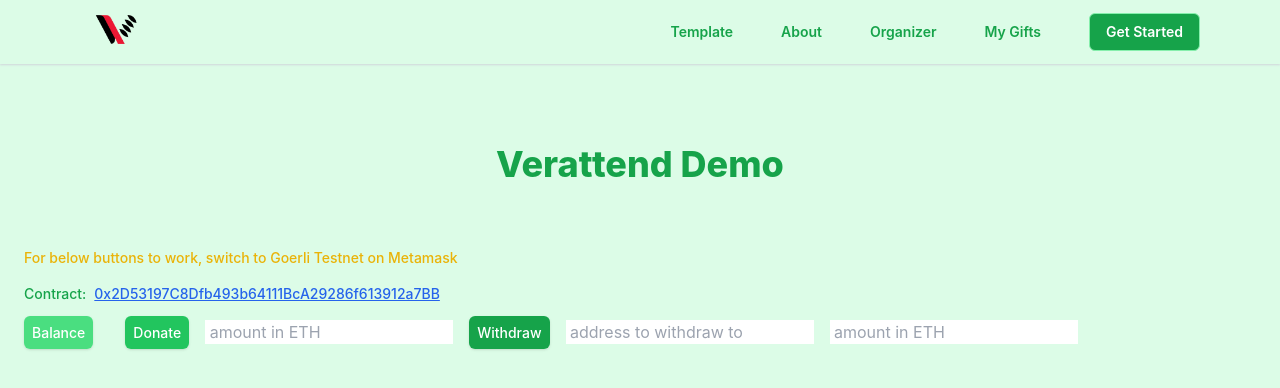
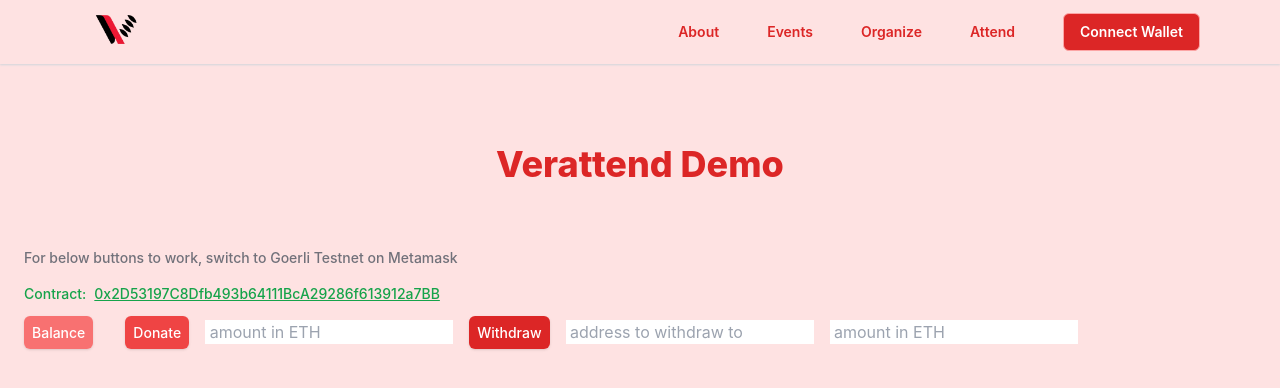
Before and after one commit to ZILECAO/Verattend-final, a Next.js app: page / in a window 1280 px wide. Shown: the top 388 px of the page. Built offline with nearby package versions, Linux system fonts and the light colour scheme; no server answers.

Commit message:
added some ui stuff

```diff
--- a/components/navBar.js
+++ b/components/navBar.js
@@ -2,15 +2,17 @@ import { useEffect, useState } from "react";
 import Head from "next/head";
 import Image from "next/image";
 import Link from "next/link";
+import { ethers, BigNumber } from "ethers";
+import { Web3Provider } from '@ethersproject/providers';
 // import { Animations } from "../variants/animations";
-import WalletConnect from "./walletConnect";
+import { WalletConnect } from "./walletConnect";
 // import { Web3Provider } from '@ethersproject/providers';
 // import { ethers, Wallet } from "ethers";
 
 export function NavBar() {
   // Top Navigation Bar Element
   return (
-    <header className="bg-green-100 sticky top-0 z-50">
+    <header className="bg-red-100 sticky top-0 z-50">
       <div className="px-8 md:px-16 lg:px-20 mx-auto max-w-screen items-center shadow-sm shadow-gray-300">
         <div className="flex items-center justify-between h-16">
           <div className="">
@@ -29,36 +31,32 @@ export function NavBar() {
           </div>
 
           <div className="flex text-sm items-center gap-12">
-            <Link href="/test">
-              <p className="hidden md:block lg:block cursor-pointer text-sm font-semibold text-green-600 hover:text-gray-500 hover:ease-in-out hover:transition hover:duration-700">
-               Template
-              </p>
-            </Link>
-
             <Link href="/about">
-              <p className="hidden md:block lg:block cursor-pointer text-sm font-semibold text-green-600 hover:text-gray-500 hover:ease-in-out hover:transition hover:duration-700">
+              <p className="hidden md:block lg:block cursor-pointer text-sm font-semibold text-red-600 hover:text-gray-500 hover:ease-in-out hover:transition hover:duration-700">
                 About
               </p>
             </Link>
 
-            <Link href="/organizer">
-              <p className="hidden md:block lg:block cursor-pointer text-sm font-semibold text-green-600 hover:text-gray-500 hover:ease-in-out hover:transition hover:duration-700">
-                Organizer
+            <Link href="/events">
+              <p className="hidden md:block lg:block cursor-pointer text-sm font-semibold text-red-600 hover:text-gray-500 hover:ease-in-out hover:transition hover:duration-700">
+                Events
               </p>
             </Link>
 
-            <Link href="/features">
-              <p className="hidden md:block lg:block cursor-pointer text-sm font-semibold text-green-600 hover:text-gray-500 hover:ease-in-out hover:transition hover:duration-700">
-                My Gifts
+            <Link href="/organizer">
+              <p className="hidden md:block lg:block cursor-pointer text-sm font-semibold text-red-600 hover:text-gray-500 hover:ease-in-out hover:transition hover:duration-700">
+                Organize
               </p>
             </Link>
 
-            <Link href="/create">
-              <button className="py-2 px-4 bg-green-600 border border-green-300 rounded-md text-sm font-semibold hover:bg-green-300 text-white whitespace-nowrap hover:shadow-indigo-800/50 hover:shadow-sm shadow-green-600/50 sm:overflow-hidden hover:ease-out hover:transition hover:duration-700">
-                Get Started
-              </button>
+            <Link href="/attendee">
+              <p className="hidden md:block lg:block cursor-pointer text-sm font-semibold text-red-600 hover:text-gray-500 hover:ease-in-out hover:transition hover:duration-700">
+                Attend
+              </p>
             </Link>
-
+            <button className="py-2 px-4 bg-red-600 border border-red-300 rounded-md text-sm font-semibold hover:bg-red-300 text-white whitespace-nowrap hover:shadow-indigo-800/50 hover:shadow-sm shadow-green-600/50 sm:overflow-hidden hover:ease-out hover:transition hover:duration-700">
+              Connect Wallet
+            </button>
           </div>
         </div>
       </div>
--- /dev/null
+++ b/pages/about.js
@@ -0,0 +1,20 @@
+import { React } from 'react'
+import { NavBar } from "../components/navBar"
+import Head from 'next/head'
+
+function about() {
+    return (
+        <section className="bg-red-100 min-h-screen">
+            <center>
+                <h1 className="bg-red-100 text-red-600 textxl py-5 text-4xl">
+                    <b>About Us</b>
+                </h1>
+                <p class="text-red-600">
+                    Verattend is an On-Chain event attendance verification method .... etc.
+                </p>
+            </center>
+        </section>
+    )
+}
+
+export default about;
--- /dev/null
+++ b/pages/attendee.js
@@ -0,0 +1,28 @@
+import { React } from 'react'
+import { NavBar } from "../components/navBar"
+import Head from 'next/head'
+
+function myEvents() {
+    return (
+        <section className="bg-red-100 min-h-screen">
+            <center>
+                <h1 className="bg-red-100 text-red-600 textxl py-5 text-4xl">
+                    <b>Welcome Ahmed</b>
+                </h1>
+                <h1 className="bg-red-100 text-red-600 textl py-5 text-1l">
+                    <b>My Events</b>
+                </h1>
+                <ul class="w-full text-red-600">
+                    <li>Event 1 - EventName</li>
+                    <li>Event 2 - EventName</li>
+                    <li>Event 3 - EventName</li>
+                    <li>Event 4 - EventName</li>
+                    <li>Event 5 - EventName</li>
+                </ul>
+
+            </center>
+        </section>
+    )
+}
+
+export default myEvents;
--- /dev/null
+++ b/pages/events.js
@@ -0,0 +1,24 @@
+import { React } from 'react'
+import { NavBar } from "../components/navBar"
+import Head from 'next/head'
+
+function events() {
+    return (
+        <section className="bg-red-100 min-h-screen">
+            <center>
+                <h1 className="bg-red-100 text-red-600 textxl py-5 text-4xl">
+                    <b>All Events</b>
+                </h1>
+                <ul class="w-full text-red-600">
+                    <li className="my-2">Event 1 - <button type="button" class="bg-red-500 text-white px-2 rounded"> Join Event!</button></li>
+                    <li className="my-2">Event 2 - <button type="button" class="bg-red-500 text-white px-2 rounded"> Join Event!</button></li>
+                    <li className="my-2">Event 3 - <button type="button" class="bg-red-500 text-white px-2 rounded"> Join Event!</button></li>
+                    <li className="my-2">Event 4 - <button type="button" class="bg-red-500 text-white px-2 rounded"> Join Event!</button></li>
+                    <li className="my-2">Event 5 - <button type="button" class="bg-red-500 text-white px-2 rounded"> Join Event!</button></li>
+                </ul>
+            </center>
+        </section>
+    )
+}
+
+export default events;
--- a/pages/index.js
+++ b/pages/index.js
@@ -84,29 +84,29 @@ export default function Home() {
 
     // rendering the page
     return (
-        <section className="text-white pt-20 bg-green-100 min-h-screen">
+        <section className="text-white pt-20 bg-red-100 min-h-screen">
             <div className="pb-40 mx-auto max-w-screen-xl">
 
                 <div className="max-w-lg mx-auto text-center">
-                    <h2 className="pb-10 text-4xl font-extrabold text-green-600">
-                    Verattend Demo {"\n"}
+                    <h2 className="pb-10 text-4xl font-extrabold text-red-600">
+                        Verattend Demo {"\n"}
                     </h2>
                 </div>
 
                 <div className="m-6">
 
-                    <h2 className="flex mb-4 text-sm font-medium text-yellow-500">
+                    <h2 className="flex mb-4 text-sm font-medium text-zinc-500">
                         For below buttons to work, switch to Goerli Testnet on Metamask
                     </h2>
 
                     <h2 className="flex mb-4 text-sm font-medium text-green-600">
-                        Contract: <a className="ml-2 text-blue-600 underline hover:text-green-400" href="https://goerli.etherscan.io/address/0x2D53197C8Dfb493b64111BcA29286f613912a7BB#code">0x2D53197C8Dfb493b64111BcA29286f613912a7BB</a>
+                        Contract: <a className="ml-2 text-pur-600 underline hover:text-red-400" href="https://goerli.etherscan.io/address/0x2D53197C8Dfb493b64111BcA29286f613912a7BB#code">0x2D53197C8Dfb493b64111BcA29286f613912a7BB</a>
                     </h2>
 
 
 
                     {/* contract balanace button */}
-                    <a className="mr-4 p-2 text-sm font-medium text-white bg-green-400 hover:bg-zinc-700 rounded-md shadow">
+                    <a className="mr-4 p-2 text-sm font-medium text-white bg-red-400 hover:bg-zinc-700 rounded-md shadow">
                         <button onClick={() => getContractBalance()}>Balance</button>
 
                     </a>
@@ -116,7 +116,7 @@ export default function Home() {
 
 
                     {/* donate input */}
-                    <a className="mr-4 p-2 text-sm font-medium text-white bg-green-500 hover:bg-orange-700 rounded-md shadow">
+                    <a className="mr-4 p-2 text-sm font-medium text-white bg-red-500 hover:bg-orange-700 rounded-md shadow">
                         <button onClick={handleClick}>Donate</button>
 
                     </a>
@@ -133,7 +133,7 @@ export default function Home() {
 
 
                     {/* withdraw input */}
-                    <a className="mr-4 p-2 text-sm font-medium text-white bg-green-600 hover:bg-green-700 rounded-md shadow">
+                    <a className="mr-4 p-2 text-sm font-medium text-white bg-red-600 hover:bg-red-700 rounded-md shadow">
                         <button onClick={handleClickWithdraw}>Withdraw</button>
 
                     </a>
--- a/pages/organizer.js
+++ b/pages/organizer.js
@@ -1,44 +1,69 @@
 // import '../styles/globals.css'
 import { React } from 'react'
 import { NavBar } from "../components/navBar"
+import { useEffect, useState } from "react";
 import Head from 'next/head'
 
+//var eventName = document.getElementById();
+
+
+// Your code here
+
+
 function pendingApplicants() {
+    const [inputValue, setInputValue] = useState('');
+    const checkInBtn = () => {
+        window.alert(inputValue);
+    };
     return (
-        // <head>
-        //     <style>
-        //         {
-        //             box-sizing: border-box;
-        //         }
-        //         .column{
-        //         float: left;
-        //         width: 50%;
-        //         }
+        <section className="bg-red-100 min-h-screen">
 
-        //         .row:after{
-        //         content: "";
-        //         display: table;
-        //         clear: both;
-        //         }
-        //     </style>
-        // </head>
-        <section className="bg-green-100 min-h-screen">
+            <div className="text-center">
+                <h1 className="bg-red-100 text-red-600 textxl py-5 text-4xl">
+                    <b>Manage [Event Name]</b>
+                    {/* Event.name */}
+                </h1>
+                <h4 className="textxl py-5 text-2xl">
+                    <b>
+                        Number of Spots Available:
+                        {/* Number(Event.Spots) */}
+                    </b>
+                </h4>
+                <div class="columns-2 h-full">
+                    <div class="overflow-scroll">
+                        <h1><b>Pending Participants</b></h1>
+                        <ul class="w-full">
+                            {/* for (i in Events.participants){
+                                <li>Events.participants[i]</li>
+                            } */}
+                            <li>Particpant1</li>
+                            <li>Particpant2</li>
+                            <li>Particpant3</li>
+                            <li>Particpant3</li>
+                            <li>Particpant3</li>
+                            <li>Particpant3</li>
+                        </ul>
+                    </div>
+                    <div class="overflow-scroll">
+                        <h1 class="py-5"><b>Check-In Participants</b></h1>
+                        <input type="text" id="myName" placeholder="Enter Name" value={inputValue}
+                            onChange={(e) => setInputValue(e.target.value)}
+                        />
+                        <div class="border p-4">
+                            <button type="button" className="bg-red-500 text-white px-4 py-2 rounded" onClick={checkInBtn}>Check-In</button>
 
-            <title>Manage This Event</title>
-            <div class="row">
-                <div style="float:left">
-                    Pending Participants
-                </div>
-                <div style="float:right">
-                    Check-In Participants
+                        </div>
+                    </div>
                 </div>
             </div>
-        </section >
+
+        </section>
     )
 }
 
 export default pendingApplicants;
 
+//export default checkInBtn;
 // const OTPInput = ({ id, value, onValueChange, handleSubmit }) => {
 
 // }
```
